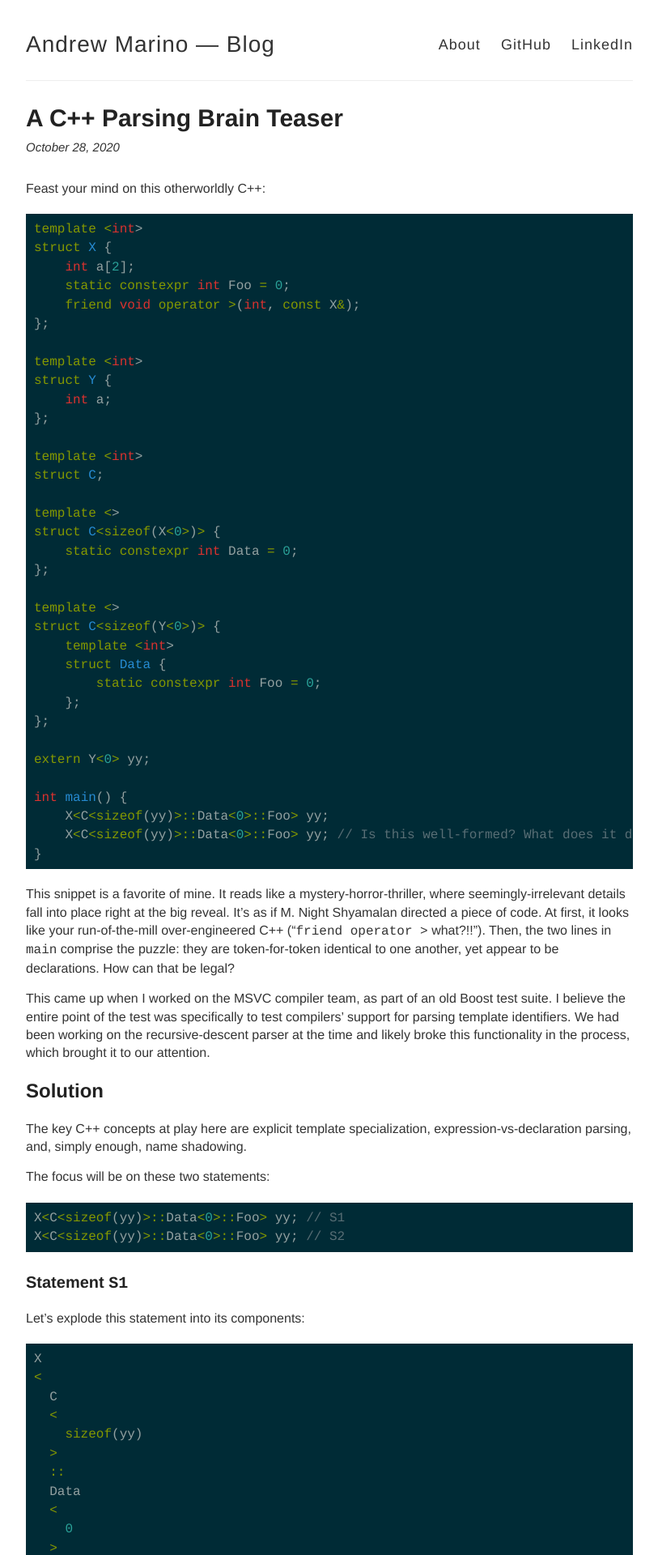
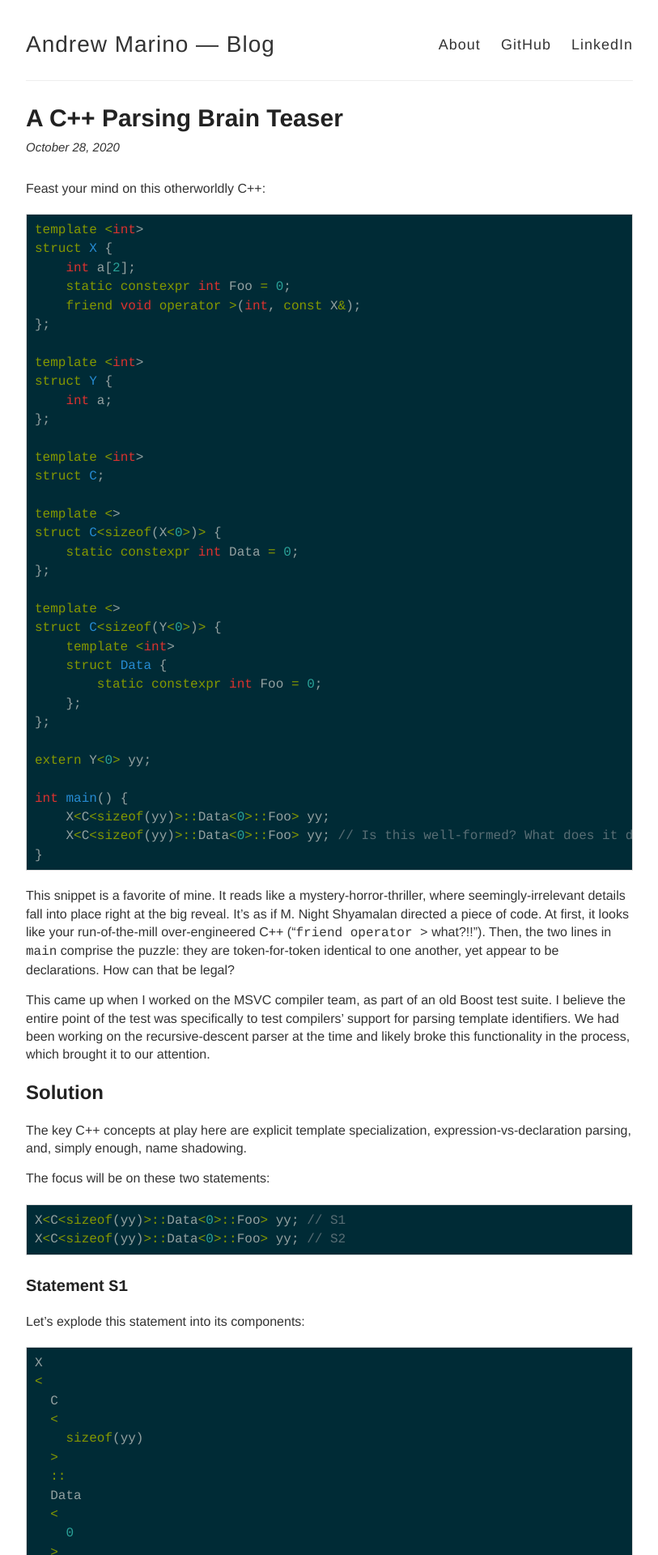
Before and after one commit to aymarino/aymarino.github.io, a Jekyll site: the page built from _posts/2020-10-28-cpp-parsing-templates.md, in a window 1280 px wide. Shown: the top 1920 px of the page at 81% size, without its empty margins (233-1046 px from the left). Built offline with Jekyll 4.4.1, drawn with Linux system fonts in a browser that asks for light colours; nearby versions of some CDN libraries.

Commit message:
Update code styling: border and overflow auto

```diff
--- a/_sass/_highlights.scss
+++ b/_sass/_highlights.scss
@@ -2,9 +2,9 @@
 div.highlight {
   background-color: #002b36;
   padding: 7px 7px 7px 10px;
+  border: 1px solid #ddd;
   margin: 20px 0 20px 0;
-  overflow: scroll;
-  clear: both;
+  overflow: auto;
 }
 
 code {
```
